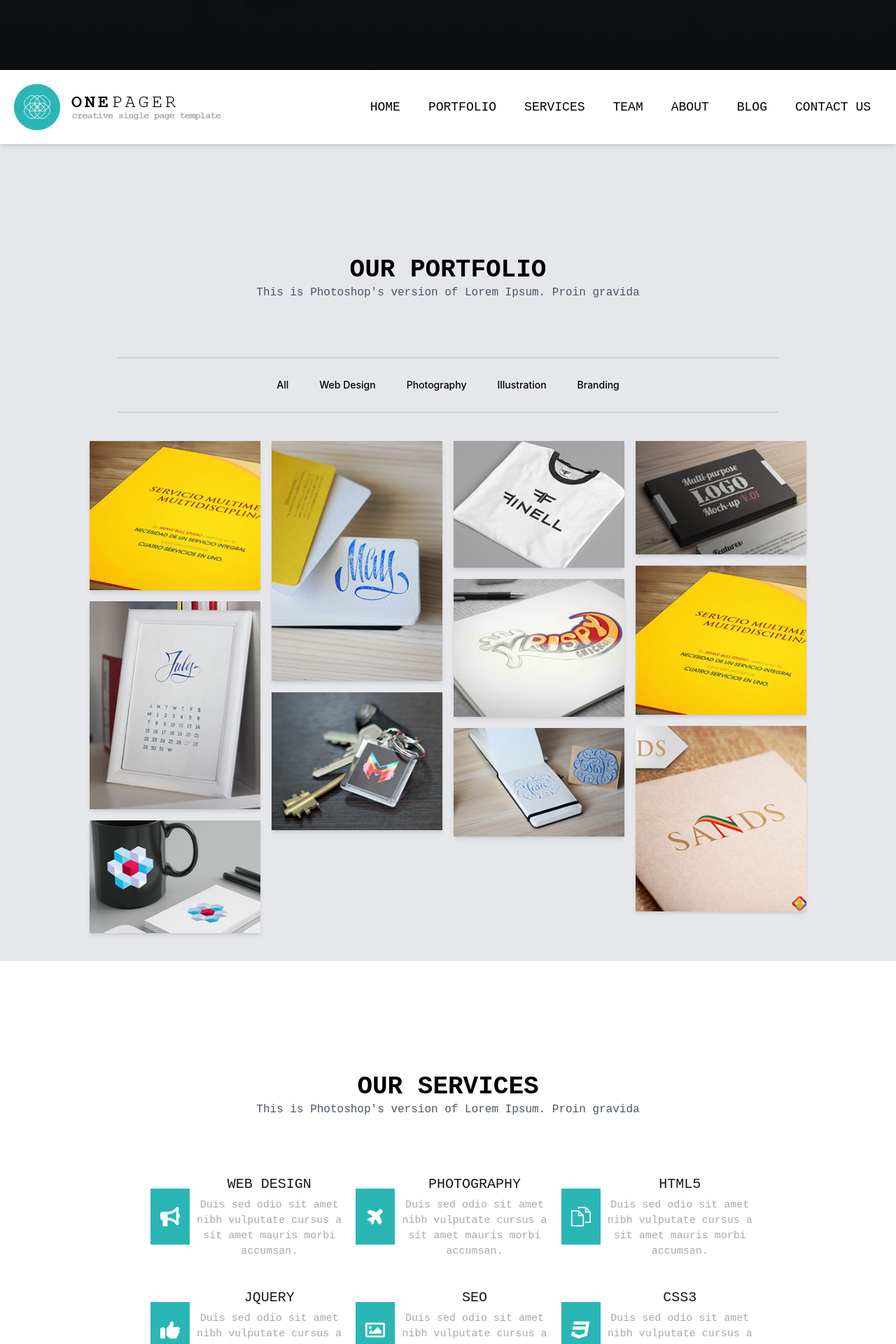
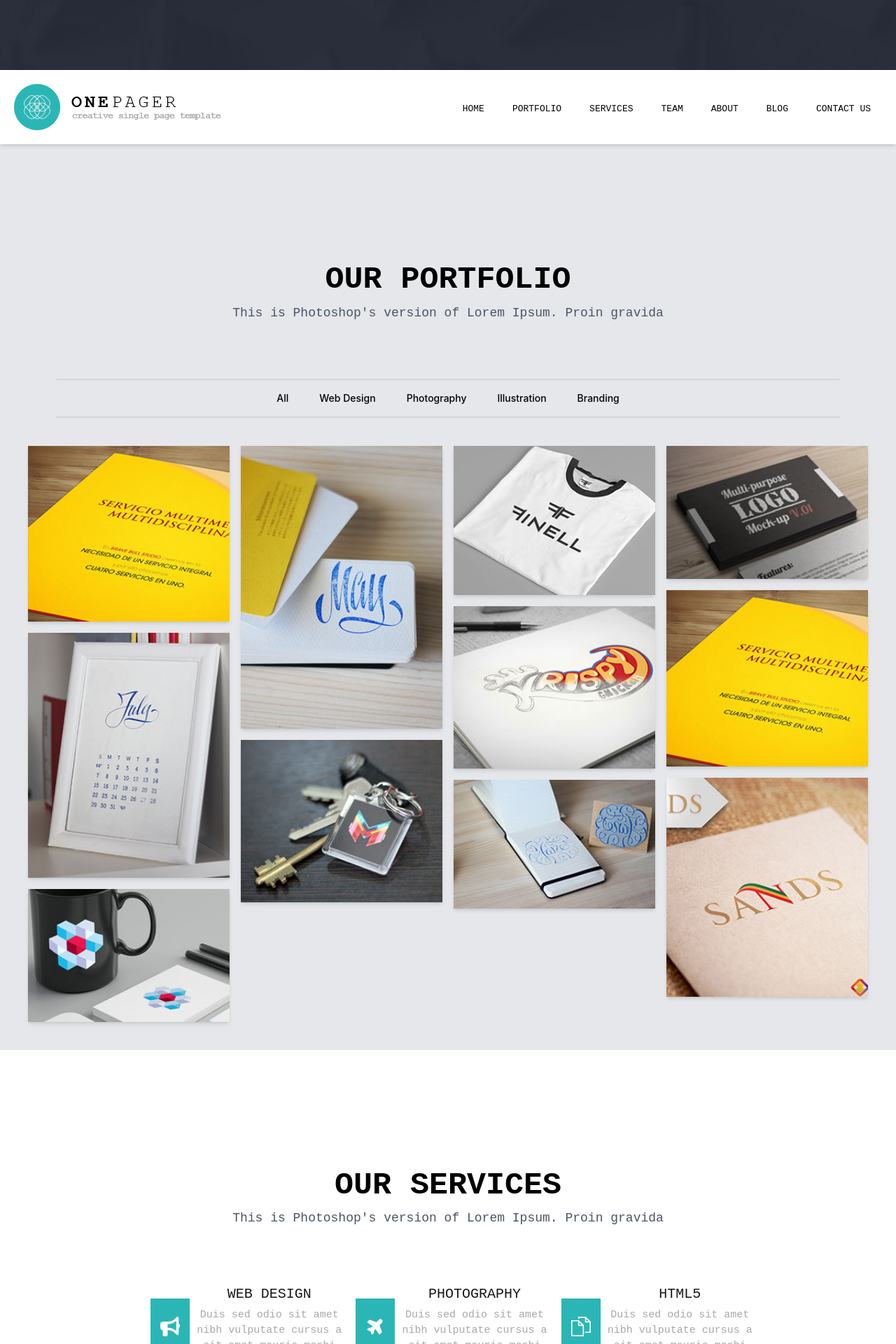
Before and after one commit to Hassanstarr/Onepager, a React (Vite) app: page / in a window 1280 px wide. Shown: the part 700-2620 px from the top of the page at 70% size. Built offline with nearby package versions, Linux system fonts and the light colour scheme.

Commit message:
Refactor components for improved responsiveness and layout adjustments

```diff
--- a/src/components/Navbar.jsx
+++ b/src/components/Navbar.jsx
@@ -2,7 +2,7 @@ import logo from "../assets/logo.png"
 
 function Navbar() {
     return (
-        <nav className="sticky top-0 z-50 bg-white/90 p-5 shadow-md">
+        <nav className="sticky top-0 z-50 bg-white/90 py-5 lg:p-5 shadow-md">
             <div className="container mx-auto">
                 <div className="flex items-center">
                     <div>
@@ -10,13 +10,13 @@ function Navbar() {
                     </div>
                     <div className="ml-auto hidden md:block">
                         <ul className="flex items-center gap-2">
-                            <li><a href="#Home" className="relative px-4 py-3 font-['Courier_New'] text-[18px] uppercase text-[#010000] transition-all duration-170 ease-in-out hover:bg-[#2bb6b6] hover:text-white">Home</a></li>
-                            <li><a href="#Portfolio" className="relative px-4 py-3 font-['Courier_New'] text-[18px] uppercase text-[#010000] transition-all duration-170 ease-in-out hover:bg-[#2bb6b6] hover:text-white">Portfolio</a></li>
-                            <li><a href="#Services" className="relative px-4 py-3 font-['Courier_New'] text-[18px] uppercase text-[#010000] transition-all duration-170 ease-in-out hover:bg-[#2bb6b6] hover:text-white">Services</a></li>
-                            <li><a href="#Team" className="relative px-4 py-3 font-['Courier_New'] text-[18px] uppercase text-[#010000] transition-all duration-170 ease-in-out hover:bg-[#2bb6b6] hover:text-white">Team</a></li>
-                            <li><a href="#About" className="relative px-4 py-3 font-['Courier_New'] text-[18px] uppercase text-[#010000] transition-all duration-170 ease-in-out hover:bg-[#2bb6b6] hover:text-white">About</a></li>
-                            <li><a href="#Blog" className="relative px-4 py-3 font-['Courier_New'] text-[18px] uppercase text-[#010000] transition-all duration-170 ease-in-out hover:bg-[#2bb6b6] hover:text-white">Blog</a></li>
-                            <li><a href="#Contact" className="relative px-4 py-3 font-['Courier_New'] text-[18px] uppercase text-[#010000] transition-all duration-170 ease-in-out hover:bg-[#2bb6b6] hover:text-white">Contact Us</a></li>
+                            <li><a href="#Home" className="relative px-1 lg:px-4 py-3 font-['Courier_New'] text-[17px] md:text-[13px] uppercase text-[#010000] transition-all duration-170 ease-in-out hover:bg-[#2bb6b6] hover:text-white">Home</a></li>
+                            <li><a href="#Portfolio" className="relative px-1 lg:px-4 py-3 font-['Courier_New'] text-[17px] md:text-[13px] uppercase text-[#010000] transition-all duration-170 ease-in-out hover:bg-[#2bb6b6] hover:text-white">Portfolio</a></li>
+                            <li><a href="#Services" className="relative px-1 lg:px-4 py-3 font-['Courier_New'] text-[17px] md:text-[13px] uppercase text-[#010000] transition-all duration-170 ease-in-out hover:bg-[#2bb6b6] hover:text-white">Services</a></li>
+                            <li><a href="#Team" className="relative px-1 lg:px-4 py-3 font-['Courier_New'] text-[17px] md:text-[13px] uppercase text-[#010000] transition-all duration-170 ease-in-out hover:bg-[#2bb6b6] hover:text-white">Team</a></li>
+                            <li><a href="#About" className="relative px-1 lg:px-4 py-3 font-['Courier_New'] text-[17px] md:text-[13px] uppercase text-[#010000] transition-all duration-170 ease-in-out hover:bg-[#2bb6b6] hover:text-white">About</a></li>
+                            <li><a href="#Blog" className="relative px-1 lg:px-4 py-3 font-['Courier_New'] text-[17px] md:text-[13px] uppercase text-[#010000] transition-all duration-170 ease-in-out hover:bg-[#2bb6b6] hover:text-white">Blog</a></li>
+                            <li><a href="#Contact" className="relative px-1 lg:px-4 py-3 font-['Courier_New'] text-[17px] md:text-[13px] uppercase text-[#010000] transition-all duration-170 ease-in-out hover:bg-[#2bb6b6] hover:text-white">Contact Us</a></li>
                         </ul>
                     </div>
                 </div>
--- a/src/components/Portfolio.jsx
+++ b/src/components/Portfolio.jsx
@@ -26,16 +26,16 @@ function Portfolio() {
 
 
     return (
-        <div id='Portfolio' className="w-full p-10 pt-40 bg-gray-200 flex items-center justify-center flex-col">
-            <h1 className="text-4xl uppercase font-bold font-['Courier_New']">Our Portfolio</h1>
-            <p className=" text-gray-600 font-['Courier_New']">This is Photoshop's version of Lorem Ipsum. Proin gravida</p>
+        <div id='Portfolio' className="w-full p-2 pt-5 sm:p-10 sm:pt-40 bg-gray-200 flex items-center justify-center flex-col">
+            <h1 className="text-[45px] text-center uppercase font-bold font-['Courier_New']">Our Portfolio</h1>
+            <p className="text-[18px] text-center text-gray-600 font-['Courier_New']">This is Photoshop's version of Lorem Ipsum. Proin gravida</p>
 
-            <section className="w-full max-w-5xl mt-10">
+            <section className="w-full mt-10">
                 <div className="m-10 border-t-2 border-b-2 border-gray-300">
                     <SearchPortfolio onCategoryChange={setCategory} />
                 </div>
 
-                <div className="mx-auto mt-4 columns-1 gap-4 sm:columns-2 lg:columns-4">
+                <div className="mx-auto mt-4 columns-1 gap-4 sm:columns-1 md:columns-2 lg:columns-4">
                     {filteredPortfolioData.map((project) => (
                         <div key={project.id} className="mb-4 break-inside-avoid">
                             <PortfolioCard
--- a/src/components/SearchPortfolio.jsx
+++ b/src/components/SearchPortfolio.jsx
@@ -2,7 +2,7 @@ function SearchPortfolio({ onCategoryChange }) {
     const categories = ["All", "Web Design", "Photography", "Illustration", "Branding"];
 
     return (
-        <div className="flex flex-wrap items-center justify-center gap-3 p-5">
+        <div className="flex flex-wrap items-center justify-center gap-3 p-5 md:p-2">
             {categories.map((category) => (
                 <button
                     key={category}
--- a/src/components/carousel.jsx
+++ b/src/components/carousel.jsx
@@ -27,17 +27,17 @@ function Carousel() {
         style={{ backgroundImage: `url(${currentSlide.image})` }}
         className="w-full h-full bg-center bg-cover duration-500 relative overflow-hidden"
       >
-        <div className="absolute inset-0 bg-linear-to-b from-black/30 via-black/50 to-black/70" />
+        <div className="absolute inset-0" />
 
         {/* Centered Text Content */}
         <div className="absolute inset-0 flex flex-col items-center justify-center text-center text-white px-4 z-10 select-none">
 
 
-          <h2 className="text-3xl md:text-4xl font-bold tracking-wide drop-shadow-md mb-2">
+          <h2 className="text-[45px] md:text-[36px] font-bold tracking-wide drop-shadow-md mb-2">
             {currentSlide.title1}
           </h2>
 
-          <p className="text-sm md:text-base max-w-md text-gray-200 drop-shadow-sm">
+          <p className="test-[18px] md-[36px] md:text-base max-w-md text-gray-200 drop-shadow-sm">
             {currentSlide.title2}
           </p>
 
--- a/src/components/services.jsx
+++ b/src/components/services.jsx
@@ -4,10 +4,10 @@ import serviceImg from "../assets/services.png"
 function Services () {
     return (
         <div id='Services' className="w-full pt-40 flex items-center justify-center flex-col">
-            <h1 className="text-4xl uppercase font-bold font-['Courier_New']">Our Services</h1>
-            <p className=" text-gray-600 font-['Courier_New']">This is Photoshop's version of Lorem Ipsum. Proin gravida</p>
+            <h1 className="text-[45px] text-center uppercase font-bold font-['Courier_New']">Our Services</h1>
+            <p className="text-[18px] text-center text-gray-600 font-['Courier_New']">This is Photoshop's version of Lorem Ipsum. Proin gravida</p>
 
-            <div className="grid grid-cols-3 gap-y-10 py-20 px-50">
+            <div className="grid grid-cols-1 lg:grid-cols-3 gap-y-10 py-20 px-5 md:px-10 lg:px-50">
                 {servicesData.map((service) => (
                     <div className="grid grid-cols-[56px_1fr] items-center min-h-20">
                         <a
@@ -28,7 +28,7 @@ function Services () {
                 ))}
             </div>
 
-            <div class="flex flex-col">
+            <div class="flex flex-col px-5">
                 <img src={serviceImg} class="w-full mx-auto mt-auto" />
             </div>
 
--- a/src/components/team.jsx
+++ b/src/components/team.jsx
@@ -3,8 +3,10 @@ import TeamCard from "./teamCard.jsx";
 import teamData from "../data/team.js";
 import { FaChevronLeft, FaChevronRight } from "react-icons/fa";
 import { Swiper, SwiperSlide } from "swiper/react";
+import { Grid } from "swiper/modules";
 
 import "swiper/css";
+import "swiper/css/grid";
 
 function Team() {
   const [swiper, setSwiper] = useState(null);
@@ -18,13 +20,32 @@ function Team() {
             This is Photoshop's version of Lorem Ipsum. Proin gravida
         </p>
 
-        <div className="w-full px-35">
+        <div className="w-full px-5 md:px-20 lg:px-30">
             <Swiper
+            modules={[Grid]}
             slidesPerView={4}
             slidesPerGroup={4}
             spaceBetween={12}
             speed={700}
             onSwiper={setSwiper}
+            breakpoints={{
+                0: {
+                    slidesPerView: 1,
+                    slidesPerGroup: 1,
+                    grid: {
+                        rows: 4,
+                        fill: "row",
+                    },
+                },
+
+                1024: {
+                    slidesPerView: 4,
+                    slidesPerGroup: 1,
+                    grid: {
+                        rows: 1,
+                    },
+                },
+            }}
             >
             {teamData.map((team) => (
                 <SwiperSlide key={team.name}>
--- a/src/components/teamCard.jsx
+++ b/src/components/teamCard.jsx
@@ -2,12 +2,12 @@ import { FaFacebookF, FaTwitter, FaRss, FaGooglePlusG } from "react-icons/fa";
 
 function teamCard({image, name, role}) {
     return(
-        <div className="w-[262.5px]">
+        <div className="w-full">
 
             <img
                 src={image}
                 alt="Team member"
-                className="block h-[225.862px] w-[262.5px] object-cover"
+                className="block  w-full object-cover"
             />
 
 
```
Also changed, not shown: src/components/about.jsx (+6 -6 lines), src/assets/carousel1.jpg.
